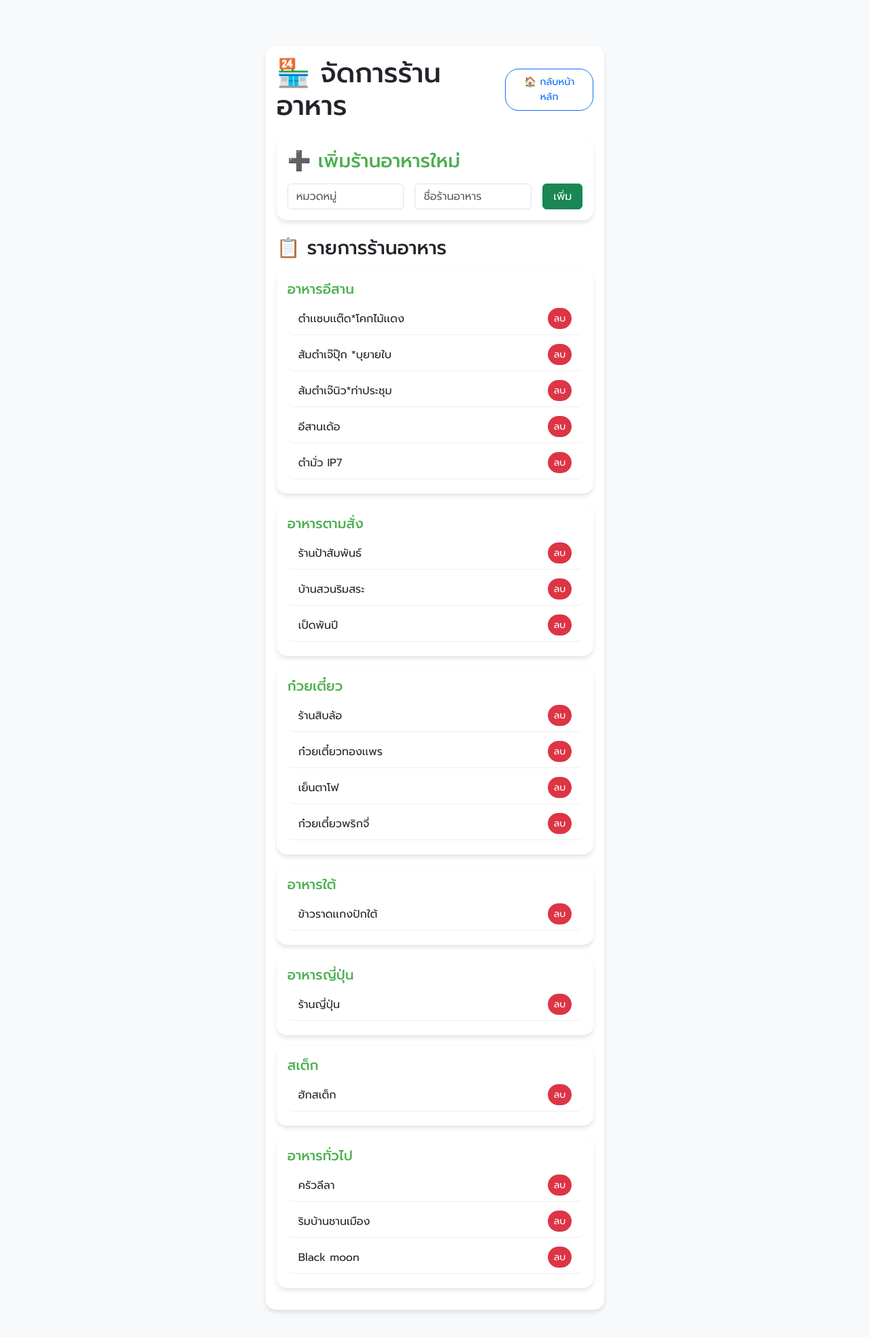
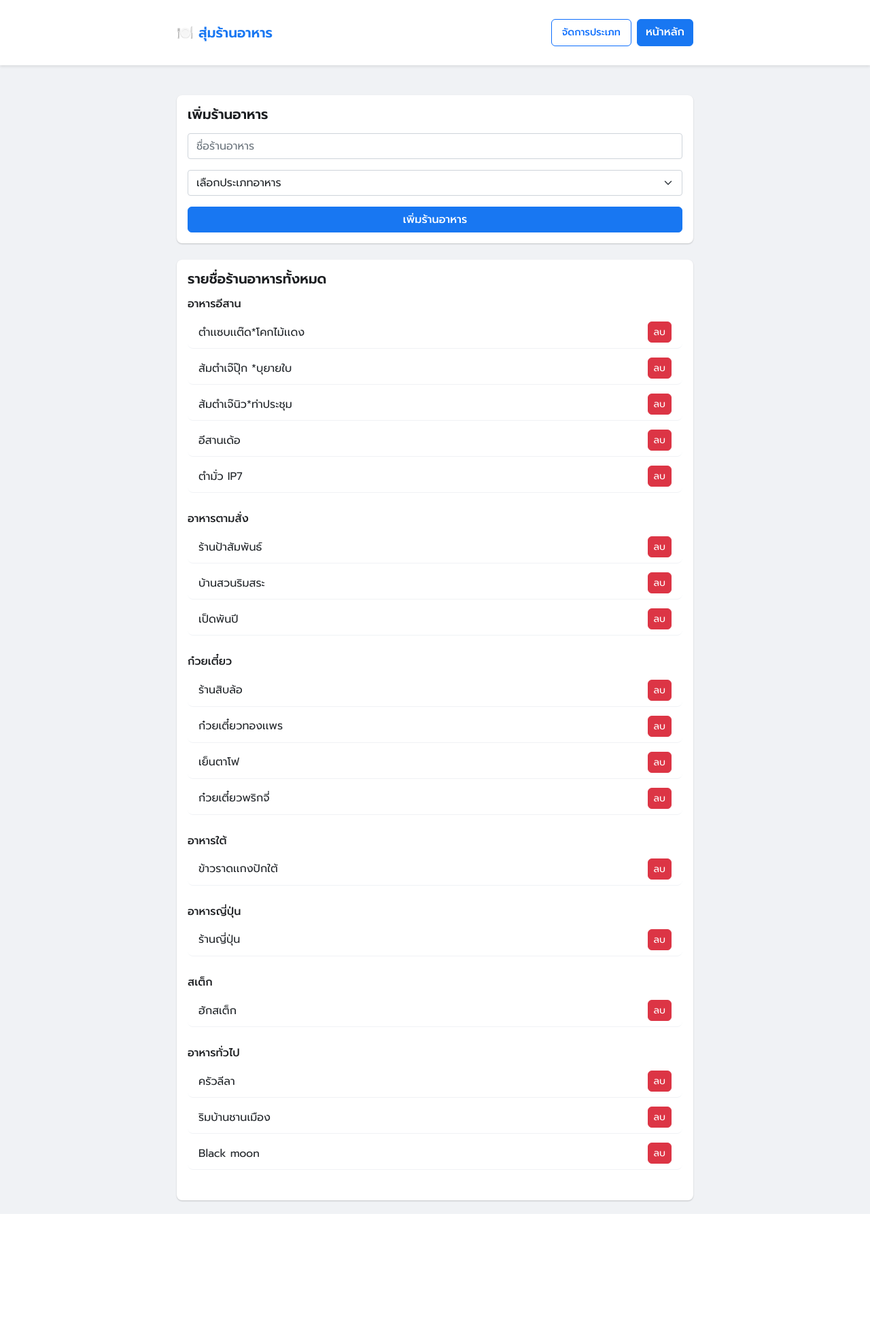
Before and after one commit to toptiergit/random_restaurant, a Flask app: page /manage in a window 1280 px wide. Shown: the whole page at 68% size. After the commit the page ends 1786 px from the top, so only its background shows below. Run offline with Flask 3, Linux system fonts and the light colour scheme.

Commit message:
adj theme

```diff
--- a/app.py
+++ b/app.py
@@ -1,4 +1,4 @@
-from flask import Flask, render_template, jsonify, request
+from flask import Flask, render_template, jsonify, request, redirect, url_for
 from datetime import datetime
 import json
 import random
@@ -94,40 +94,71 @@ def random_restaurant():
 
 @app.route('/manage')
 def manage():
+    # นับจำนวนร้านในแต่ละประเภท
+    restaurant_counts = {category: len(restaurants)
+                        for category, restaurants in manager.restaurant_categories.items()}
+
     return render_template('manage.html',
-                         categories=manager.restaurant_categories)
+                         categories=manager.restaurant_categories.keys(),
+                         restaurants=manager.restaurant_categories,
+                         restaurant_counts=restaurant_counts)
 
-@app.route('/api/restaurant', methods=['POST'])
+@app.route('/add', methods=['POST'])
 def add_restaurant():
-    data = request.get_json()
-    category = data.get('category')
-    restaurant = data.get('restaurant')
+    name = request.form.get('name')
+    category = request.form.get('category')
 
-    if category not in manager.restaurant_categories:
-        manager.restaurant_categories[category] = []
+    if name and category:
+        # ถ้ายังไม่มีหมวดหมู่นี้ ให้สร้างใหม่
+        if category not in manager.restaurant_categories:
+            manager.restaurant_categories[category] = []
 
-    if restaurant not in manager.restaurant_categories[category]:
-        manager.restaurant_categories[category].append(restaurant)
-        manager.save_restaurants()
-        return jsonify({'success': True})
+        # เพิ่มร้านอาหารถ้ายังไม่มีในหมวดหมู่
+        if name not in manager.restaurant_categories[category]:
+            manager.restaurant_categories[category].append(name)
+            manager.save_restaurants()
 
-    return jsonify({'error': 'ร้านอาหารนี้มีอยู่แล้ว'})
+    return redirect(url_for('manage'))
 
-@app.route('/api/restaurant', methods=['DELETE'])
+@app.route('/delete', methods=['POST'])
 def delete_restaurant():
-    data = request.get_json()
-    category = data.get('category')
-    restaurant = data.get('restaurant')
+    name = request.form.get('name')
+    category = request.form.get('category')  # เพิ่ม category ในการลบ
 
-    if (category in manager.restaurant_categories and
-        restaurant in manager.restaurant_categories[category]):
-        manager.restaurant_categories[category].remove(restaurant)
-        if not manager.restaurant_categories[category]:
+    if name and category:
+        if category in manager.restaurant_categories:
+            if name in manager.restaurant_categories[category]:
+                manager.restaurant_categories[category].remove(name)
+                # ถ้าไม่มีร้านอาหารในหมวดหมู่แล้ว ให้ลบหมวดหมู่ออก
+                if not manager.restaurant_categories[category]:
+                    del manager.restaurant_categories[category]
+                manager.save_restaurants()
+
+    return redirect(url_for('manage'))
+
+@app.route('/add_category', methods=['POST'])
+def add_category():
+    category = request.form.get('category')
+
+    if category:
+        # ตรวจสอบว่าประเภทนี้มีอยู่แล้วหรือไม่
+        if category not in manager.restaurant_categories:
+            manager.restaurant_categories[category] = []
+            manager.save_restaurants()
+
+    return redirect(url_for('manage'))
+
+@app.route('/delete_category', methods=['POST'])
+def delete_category():
+    category = request.form.get('category')
+
+    if category:
+        # ลบประเภทอาหารและร้านอาหารทั้งหมดในประเภทนั้น
+        if category in manager.restaurant_categories:
             del manager.restaurant_categories[category]
-        manager.save_restaurants()
-        return jsonify({'success': True})
+            manager.save_restaurants()
 
-    return jsonify({'error': 'ไม่พบร้านอาหารที่ต้องการลบ'})
+    return redirect(url_for('manage'))
 
 if __name__ == '__main__':
     # เปลี่ยนจาก debug mode เป็น production mode
--- a/static/css/style.css
+++ b/static/css/style.css
@@ -1,5 +1,6 @@
 body {
-    background-color: #f8f9fa;
+    background-color: #f0f2f5;
+    color: #1c1e21;
     font-family: 'Prompt', sans-serif;
 }
 
@@ -8,30 +9,43 @@ body {
     padding: 20px;
 }
 
+.navbar {
+    background-color: #ffffff !important;
+    box-shadow: 0 2px 4px rgba(0,0,0,0.1);
+}
+
+.navbar-brand {
+    color: #1877f2 !important;
+    font-weight: bold;
+}
+
 .card {
+    border-radius: 8px;
     border: none;
-    border-radius: 15px;
-    box-shadow: 0 4px 6px rgba(0, 0, 0, 0.1);
-    margin-bottom: 20px;
+    box-shadow: 0 1px 2px rgba(0, 0, 0, 0.2);
+    background-color: white;
     transition: transform 0.2s;
 }
 
 .card:hover {
-    transform: translateY(-5px);
+    transform: translateY(-2px);
 }
 
 .btn-primary {
-    background-color: #4CAF50;
-    border: none;
-    padding: 10px 25px;
-    border-radius: 25px;
+    background-color: #1877f2 !important;
+    border-color: #1877f2 !important;
+    border-radius: 6px;
     font-weight: 500;
-    transition: all 0.3s;
 }
 
 .btn-primary:hover {
-    background-color: #45a049;
-    transform: scale(1.05);
+    background-color: #166fe5 !important;
+    border-color: #166fe5 !important;
+}
+
+.form-control:focus {
+    border-color: #1877f2;
+    box-shadow: 0 0 0 2px rgba(24, 119, 242, 0.2);
 }
 
 .history-item {
@@ -54,6 +68,7 @@ body {
     text-align: center;
     padding: 20px;
     display: none;
+    transition: opacity 0.3s ease-out;
 }
 
 .result-text {
@@ -72,10 +87,11 @@ body {
 }
 
 .btn-outline-secondary {
-    border-radius: 20px;
+    border-radius: 6px;
     font-size: 0.9rem;
     padding: 8px 15px;
     transition: all 0.3s;
+    font-weight: 500;
 }
 
 .btn-outline-secondary:hover {
@@ -86,10 +102,11 @@ body {
 
 /* เพิ่ม style สำหรับหน้า manage */
 .btn-outline-primary {
-    border-radius: 20px;
+    border-radius: 6px;
     font-size: 0.9rem;
     padding: 8px 15px;
     transition: all 0.3s;
+    font-weight: 500;
 }
 
 .btn-outline-primary:hover {
@@ -98,19 +115,19 @@ body {
 
 .list-group-item {
     border: none;
-    border-bottom: 1px solid #eee;
+    border-bottom: 1px solid #f0f2f5;
     margin-bottom: 5px;
     border-radius: 8px !important;
-    transition: all 0.2s;
+    transition: all 0.3s ease-out;
 }
 
 .list-group-item:hover {
-    background-color: #f8f9fa;
+    background-color: #f0f2f5;
 }
 
 .btn-danger {
-    border-radius: 15px;
-    transition: all 0.2s;
+    background-color: #dc3545;
+    border-radius: 6px;
 }
 
 .btn-danger:hover {
@@ -118,6 +135,42 @@ body {
 }
 
 .card-title {
-    color: #4CAF50 !important;
-    font-weight: 500;
+    color: #1c1e21 !important;
+    font-weight: 600;
 }
+
+.input-group .btn {
+    border-top-left-radius: 0;
+    border-bottom-left-radius: 0;
+}
+
+.input-group .form-control {
+    border-top-right-radius: 0;
+    border-bottom-right-radius: 0;
+}
+
+.btn-outline-danger {
+    border-color: transparent;
+}
+
+.btn-outline-danger:hover {
+    background-color: #dc3545;
+    color: white;
+    border-color: #dc3545;
+}
+
+/* เพิ่ม animation สำหรับรายการประวัติใหม่ */
+@keyframes slideIn {
+    from {
+        opacity: 0;
+        transform: translateY(-20px);
+    }
+    to {
+        opacity: 1;
+        transform: translateY(0);
+    }
+}
+
+.list-group-item:first-child {
+    animation: slideIn 0.3s ease-out;
+}
--- a/templates/manage.html
+++ b/templates/manage.html
@@ -4,61 +4,53 @@
     <meta charset="UTF-8">
     <meta name="viewport" content="width=device-width, initial-scale=1.0">
     <title>จัดการร้านอาหาร</title>
-    <link href="https://cdn.jsdelivr.net/npm/bootstrap@5.3.0/dist/css/bootstrap.min.css" rel="stylesheet">
-    <link href="https://fonts.googleapis.com/css2?family=Prompt:wght@300;400;500;600&display=swap" rel="stylesheet">
-    <link href="{{ url_for('static', filename='css/style.css') }}" rel="stylesheet">
+    <link href="https://cdn.jsdelivr.net/npm/bootstrap@5.1.3/dist/css/bootstrap.min.css" rel="stylesheet">
+    <link href="https://fonts.googleapis.com/css2?family=Prompt:wght@400;500;600&display=swap" rel="stylesheet">
+    <link rel="stylesheet" href="{{ url_for('static', filename='css/style.css') }}">
 </head>
 <body>
+    <nav class="navbar navbar-expand-lg navbar-light">
         <div class="container">
-        <div class="row justify-content-center">
-            <div class="col-md-8">
-                <div class="card mt-5">
-                    <div class="card-body">
-                        <div class="d-flex justify-content-between align-items-center mb-4">
-                            <h1 class="mb-0">🏪 จัดการร้านอาหาร</h1>
-                            <a href="/" class="btn btn-outline-primary">
-                                🏠 กลับหน้าหลัก
-                            </a>
+            <a class="navbar-brand" href="/">🍽️ สุ่มร้านอาหาร</a>
+            <div class="d-flex">
+                <button class="btn btn-outline-primary me-2" data-bs-toggle="modal" data-bs-target="#categoryModal">
+                    จัดการประเภท
+                </button>
+                <a href="/" class="btn btn-primary">หน้าหลัก</a>
             </div>
+        </div>
+    </nav>
 
-                        <div class="add-form mb-4">
-                            <div class="card">
-                                <div class="card-body">
-                                    <h3 class="card-title mb-3">➕ เพิ่มร้านอาหารใหม่</h3>
-                                    <form id="addForm" class="row g-3">
-                                        <div class="col-md-5">
-                                            <input type="text" id="category" class="form-control" placeholder="หมวดหมู่" required>
+    <!-- Modal จัดการประเภทอาหาร -->
+    <div class="modal fade" id="categoryModal" tabindex="-1">
+        <div class="modal-dialog">
+            <div class="modal-content">
+                <div class="modal-header">
+                    <h5 class="modal-title">จัดการประเภทอาหาร</h5>
+                    <button type="button" class="btn-close" data-bs-dismiss="modal"></button>
                 </div>
-                                        <div class="col-md-5">
-                                            <input type="text" id="restaurant" class="form-control" placeholder="ชื่อร้านอาหาร" required>
-                                        </div>
-                                        <div class="col-md-2">
-                                            <button type="submit" class="btn btn-success w-100">เพิ่ม</button>
+                <div class="modal-body">
+                    <form action="/add_category" method="POST" class="mb-4">
+                        <div class="input-group">
+                            <input type="text" class="form-control" name="category" placeholder="ชื่อประเภทอาหารใหม่" required>
+                            <button type="submit" class="btn btn-primary">เพิ่ม</button>
                         </div>
                     </form>
+
+                    <div class="list-group">
+                        {% for category in categories %}
+                        <div class="list-group-item d-flex justify-content-between align-items-center">
+                            <div class="d-flex align-items-center">
+                                <span class="badge bg-light text-dark me-2">{{ restaurant_counts[category] }}</span>
+                                {{ category }}
                             </div>
-                            </div>
-                        </div>
-
-                        <div class="restaurant-list">
-                            <h3 class="mb-3">📋 รายการร้านอาหาร</h3>
-                            {% for category, restaurants in categories.items() %}
-                            <div class="card mb-3">
-                                <div class="card-body">
-                                    <h5 class="card-title text-primary">{{ category }}</h5>
-                                    <div class="list-group">
-                                        {% for restaurant in restaurants %}
-                                        <div class="list-group-item d-flex justify-content-between align-items-center">
-                                            {{ restaurant }}
-                                            <button class="btn btn-danger btn-sm delete-btn"
-                                                    data-category="{{ category }}"
-                                                    data-restaurant="{{ restaurant }}">
+                            <form action="/delete_category" method="POST" class="d-inline">
+                                <input type="hidden" name="category" value="{{ category }}">
+                                <button type="submit" class="btn btn-outline-danger btn-sm"
+                                        onclick="return confirm('ยืนยันการลบประเภท {{ category }}?')">
                                     ลบ
                                 </button>
-                                        </div>
-                                        {% endfor %}
-                                    </div>
-                                </div>
+                            </form>
                         </div>
                         {% endfor %}
                     </div>
@@ -66,125 +58,55 @@
             </div>
         </div>
     </div>
+
+    <div class="container mt-4">
+        <div class="card mb-4">
+            <div class="card-body">
+                <h5 class="card-title mb-3">เพิ่มร้านอาหาร</h5>
+                <form action="/add" method="POST">
+                    <div class="mb-3">
+                        <input type="text" class="form-control" name="name" placeholder="ชื่อร้านอาหาร" required>
+                    </div>
+                    <div class="mb-3">
+                        <select class="form-select" name="category" required>
+                            <option value="" disabled selected>เลือกประเภทอาหาร</option>
+                            {% for category in categories %}
+                            <option value="{{ category }}">{{ category }}</option>
+                            {% endfor %}
+                        </select>
+                    </div>
+                    <button type="submit" class="btn btn-primary w-100">เพิ่มร้านอาหาร</button>
+                </form>
+            </div>
         </div>
 
-    <script src="https://cdn.jsdelivr.net/npm/bootstrap@5.3.0/dist/js/bootstrap.bundle.min.js"></script>
-    <script>
-        // เพิ่มฟังก์ชันสำหรับแนบ event listener ให้กับปุ่มลบ
-        function attachDeleteListeners() {
-            document.querySelectorAll('.delete-btn').forEach(button => {
-                // ลบ event listener เก่าออกก่อน (ถ้ามี) เพื่อป้องกันการทำงานซ้ำ
-                button.replaceWith(button.cloneNode(true));
-
-                // เพิ่ม event listener ใหม่
-                document.querySelector(`[data-category="${button.dataset.category}"][data-restaurant="${button.dataset.restaurant}"]`)
-                    .addEventListener('click', async () => {
-                        if (!confirm('คุณแน่ใจหรือไม่ที่จะลบร้านอาหารนี้?')) return;
-
-                        const category = button.dataset.category;
-                        const restaurant = button.dataset.restaurant;
-
-                        try {
-                            const response = await fetch('/api/restaurant', {
-                                method: 'DELETE',
-                                body: new FormData([['category', category], ['restaurant', restaurant]])
-                            });
-                            const data = await response.json();
-
-                            if (data.error) {
-                                alert(data.error);
-                                return;
-                            }
-
-                            // ลบ element ของร้านอาหารออกโดยตรง
-                            const restaurantElement = button.closest('.list-group-item');
-                            restaurantElement.remove();
-
-                            // ถ้าไม่มีร้านอาหารเหลือในหมวดหมู่ ให้ลบการ์ดของหมวดหมู่ออก
-                            const categoryCard = button.closest('.card');
-                            if (categoryCard.querySelectorAll('.list-group-item').length === 0) {
-                                categoryCard.remove();
-                            }
-                        } catch (error) {
-                            console.error('Error:', error);
-                            alert('เกิดข้อผิดพลาดในการลบร้านอาหาร');
-                        }
-                    });
-            });
-        }
-
-        // เรียกใช้ฟังก์ชันตั้งแต่โหลดหน้า
-        attachDeleteListeners();
-
-        document.getElementById('addForm').addEventListener('submit', async (e) => {
-            e.preventDefault();
-            const category = document.getElementById('category').value;
-            const restaurant = document.getElementById('restaurant').value;
-
-            try {
-                const formData = new FormData();
-                formData.append('category', category);
-                formData.append('restaurant', restaurant);
-
-                const response = await fetch('/api/restaurant', {
-                    method: 'POST',
-                    body: formData
-                });
-                const data = await response.json();
-
-                if (data.error) {
-                    alert(data.error);
-                    return;
-                }
-
-                // สร้าง element ใหม่สำหรับร้านอาหารที่เพิ่มเข้ามา
-                let categoryCard = document.querySelector(`.card-title.text-primary:contains("${category}")`);
-
-                if (!categoryCard) {
-                    // ถ้ายังไม่มีหมวดหมู่นี้ ให้สร้างการ์ดใหม่
-                    const newCategoryHtml = `
-                        <div class="card mb-3">
+        <div class="card">
             <div class="card-body">
-                                <h5 class="card-title text-primary">${category}</h5>
+                <h5 class="card-title mb-3">รายชื่อร้านอาหารทั้งหมด</h5>
+                {% for category, restaurant_list in restaurants.items() %}
+                <div class="mb-4">
+                    <h6 class="mb-2">{{ category }}</h6>
                     <div class="list-group">
+                        {% for restaurant in restaurant_list %}
+                        <div class="list-group-item d-flex justify-content-between align-items-center">
+                            <div>{{ restaurant }}</div>
+                            <form action="/delete" method="POST" class="d-inline">
+                                <input type="hidden" name="name" value="{{ restaurant }}">
+                                <input type="hidden" name="category" value="{{ category }}">
+                                <button type="submit" class="btn btn-danger btn-sm"
+                                        onclick="return confirm('ยืนยันการลบร้าน {{ restaurant }}?')">
+                                    ลบ
+                                </button>
+                            </form>
+                        </div>
+                        {% endfor %}
+                    </div>
+                </div>
+                {% endfor %}
             </div>
         </div>
     </div>
-                    `;
-                    document.querySelector('.restaurant-list').insertAdjacentHTML('beforeend', newCategoryHtml);
-                    categoryCard = document.querySelector(`.card-title.text-primary:contains("${category}")`);
-                }
 
-                // เพิ่มร้านอาหารใหม่เข้าไปในรายการ
-                const newRestaurantHtml = `
-                    <div class="list-group-item d-flex justify-content-between align-items-center">
-                        ${restaurant}
-                        <button class="btn btn-danger btn-sm delete-btn"
-                                data-category="${category}"
-                                data-restaurant="${restaurant}">
-                            ลบ
-                        </button>
-                    </div>
-                `;
-                categoryCard.closest('.card').querySelector('.list-group').insertAdjacentHTML('beforeend', newRestaurantHtml);
-
-                // แนบ event listener ให้กับปุ่มลบทั้งหมดอีกครั้ง
-                attachDeleteListeners();
-
-                // ล้างฟอร์ม
-                document.getElementById('category').value = '';
-                document.getElementById('restaurant').value = '';
-            } catch (error) {
-                console.error('Error:', error);
-                alert('เกิดข้อผิดพลาดในการเพิ่มร้านอาหาร');
-            }
-        });
-
-        // เพิ่ม polyfill สำหรับ :contains selector
-        jQuery.expr[':'].contains = function(a, i, m) {
-            return jQuery(a).text().toUpperCase()
-                .indexOf(m[3].toUpperCase()) >= 0;
-        };
-    </script>
+    <script src="https://cdn.jsdelivr.net/npm/bootstrap@5.1.3/dist/js/bootstrap.bundle.min.js"></script>
 </body>
 </html>
```
Also changed, not shown: templates/index.html (+74 -68 lines), 1 other file. Lines whose indentation alone changed are shown as unchanged.
